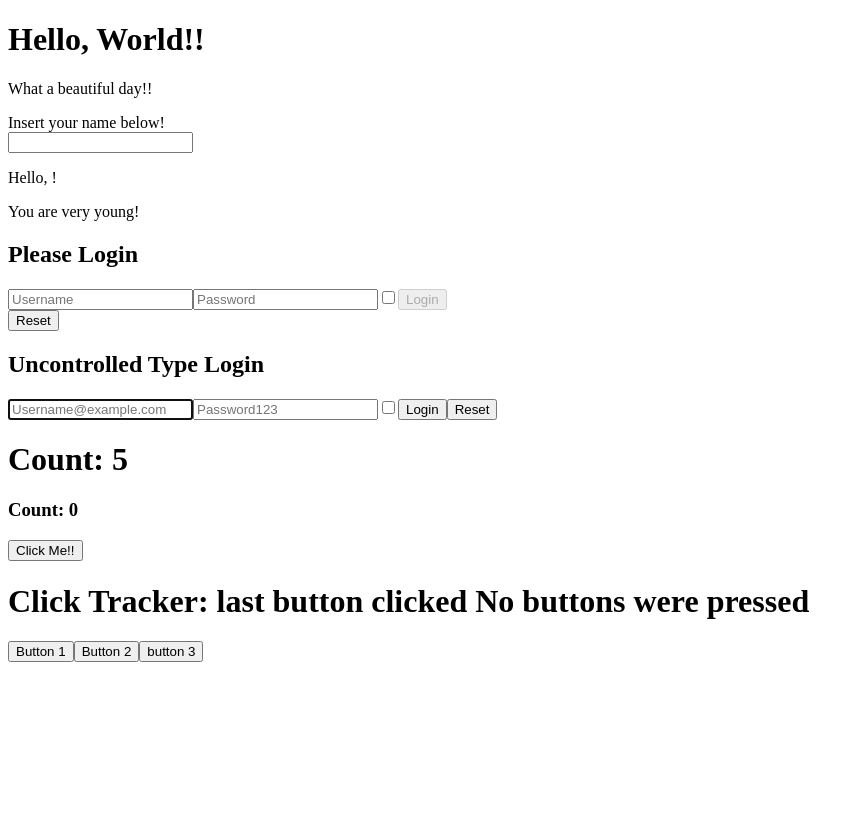
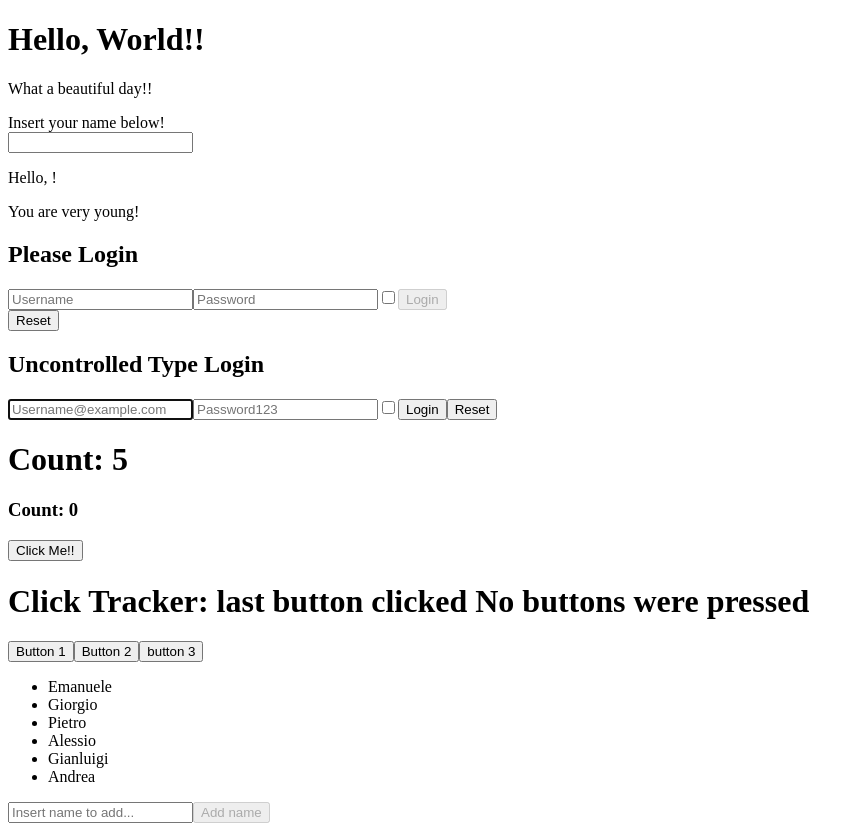
Before and after one commit to Simulaemanuele/react-exercises, a React (Create React App) app: page / in a window 1280 px wide. Shown: the whole page, without its empty margins (0-863 px from the left). Before the commit the page ends 800 px from the top, so only its background shows below. Built offline with nearby package versions, Linux system fonts and the light colour scheme.

Commit message:
exercise: Forms-Lists-and-Styling/lists-03 done

```diff
--- a/src/App.js
+++ b/src/App.js
@@ -7,6 +7,7 @@ import { ClickTracker } from "./ClickTracker";
 import { InteractiveWelcome } from "./InteractiveWelcome";
 import { Login } from "./Login";
 import { UncontrolledLogin } from "./UncontrolledLogin";
+import { TodoList } from "./TodoList";
 
 export class App extends React.Component{
     render(){
@@ -20,6 +21,7 @@ export class App extends React.Component{
             <Counter />
             <ClickButton />
             <ClickTracker />
+            <TodoList />
 
             </div>
         )
--- /dev/null
+++ b/src/TodoList.js
@@ -0,0 +1,38 @@
+import React from "react";
+
+export class TodoList extends React.Component {
+    state = {
+        names: ['Emanuele', 'Giorgio', 'Pietro', 'Alessio', 'Gianluigi', 'Andrea'],
+        valueInput: '',
+    }
+
+    handlerInputChange = (event) => {
+        this.setState({
+            valueInput: event.target.value
+        })
+    }
+
+    handlerAddName = () => {
+        this.setState({
+            names: [...this.state.names, this.state.valueInput]
+        })
+    }
+    render() {
+        return (
+            <div>
+                <ul>
+                    {this.state.names.map((name, index) => <li key={name + index}>{name}</li>)}
+                </ul>
+
+                <input type="text"
+                       name="username"
+                       placeholder="Insert name to add..."
+                       onChange={this.handlerInputChange}
+                       value={this.state.valueInput}
+                       />
+
+                <button onClick={this.handlerAddName} disabled={!(this.state.valueInput)}>Add name</button>
+            </div>
+        )
+    }
+}
```
